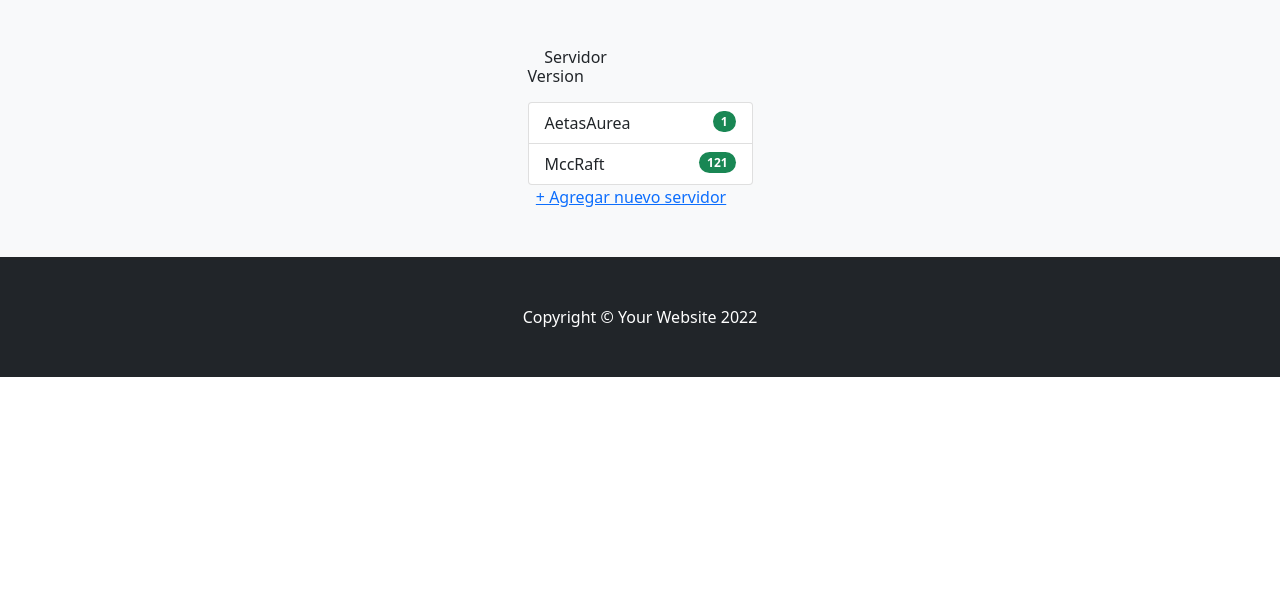
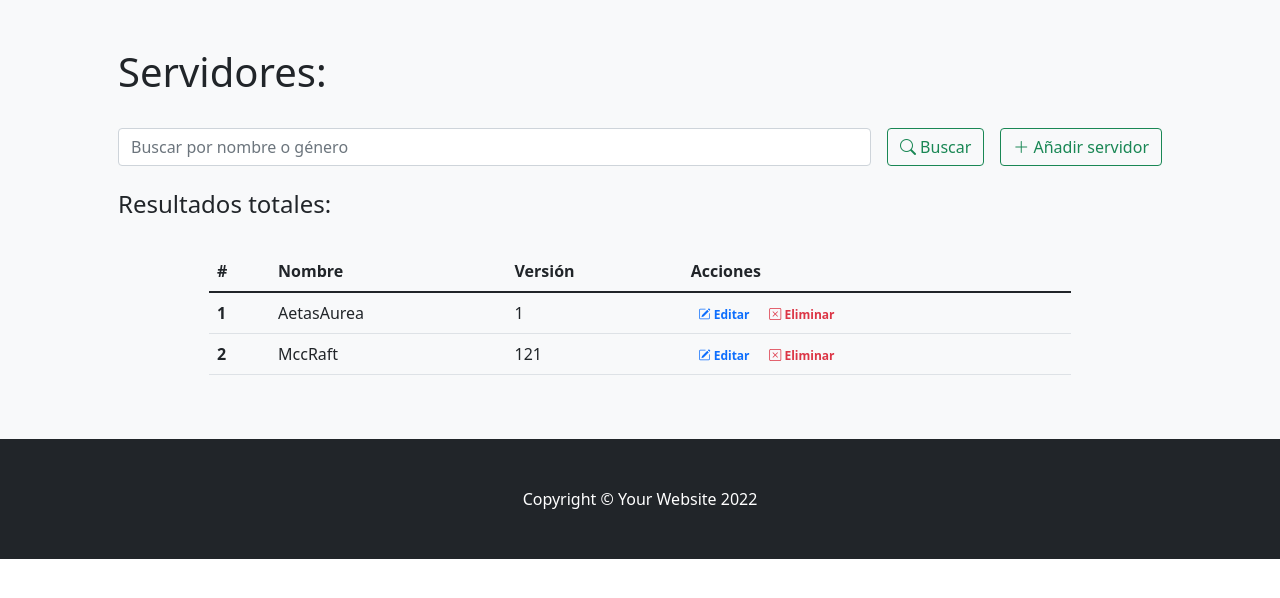
Before and after one commit to juan-alejo/ProyectoFinal, a Django app: page /app/servidores/ in a window 1280 px wide. Shown: the part 56-654 px from the top of the page. Run offline with Django 4.2, Linux system fonts and the light colour scheme; data comes from the database, SQL or seed files in the repository; both versions use the stored data as it was after the commit; some libraries are stand-ins or nearby versions.

Commit message:
vista de servidores mejorada

```diff
--- a/ProyectoFinalApp/templates/ProyectoFinalApp/juegos.html
+++ b/ProyectoFinalApp/templates/ProyectoFinalApp/juegos.html
@@ -68,7 +68,7 @@ Juegos - Proyecto Final
                                 <td>{{juego.genero}}</td>
                                 <td>
                                     <a href="{% url 'editarJuego' juego.id %}" class="text-primary badge badge-primary text-decoration-none"> <i class="bi bi-pencil-square"></i> Editar</a>
-                                    <a href="{% url 'eliminarJuego' juego.id %}" class="text-danger badge badge-danger text-decoration-none"> <i class="bi bi-x-square"></i> Eliminar</a>
+                                    <a href="{% url 'juegoDelete' juego.id %}" class="text-danger badge badge-danger text-decoration-none"> <i class="bi bi-x-square"></i> Eliminar</a>
                                 </td>
                             </tr>
                         {% endfor %}
--- a/ProyectoFinalApp/templates/ProyectoFinalApp/servidores.html
+++ b/ProyectoFinalApp/templates/ProyectoFinalApp/servidores.html
@@ -8,22 +8,53 @@ Servidores - Proyecto Final
 {% block contenidoPagina %}
 <section class="bg-light py-5">
     <div class="container px-5">
+        <h1>Servidores:</h1>
+        <br>
         <div class="row gx-5 justify-content-center">
-            <div class="col-lg-3">
-                <h6>&nbsp &nbsp
-                Servidor
-                &nbsp &nbsp &nbsp &nbsp &nbsp &nbsp &nbsp &nbsp &nbsp &nbsp &nbsp &nbsp &nbsp &nbsp
-                Version</h6>
-                <p></p>
-                <ul class="list-group">
-                    {% for servidor in servidores %}
-                        <li class="list-group-item d-flex justify-content-between align-items-start">
-                            {{servidor.nombre}}
-                            <span class="badge bg-success rounded-pill">{{servidor.version}}</span>
-                        </li>
-                    {% endfor %}
-                </ul>
-                &nbsp&nbsp<a href="{% url 'crearServidor' %}">+ Agregar nuevo servidor</a>
+            <div class="col-lg-12">
+                <form class="d-flex my-2 my-lg-0" action="" method="post">
+                    {% csrf_token %}
+                    <input class="flex-grow-0 form-control mr-sm-2" type="search" name="search" placeholder="Buscar por nombre o género" aria-label="Search">
+                    <button class="btn btn-outline-success text-nowrap ms-3 my-2 my-sm-0" type="submit"> <i class="bi bi-search"></i> Buscar</button>
+                    <a class="btn btn-outline-success text-nowrap ms-3 my-2 my-sm-0" href="{% url 'crearServidor' %}"> <i class="bi bi-plus-lg"></i> Añadir servidor</a>
+                </form>
+            </div>
+        </div>
+        <br>
+        <h4>Resultados
+            {% if search %}
+                para "{{busqueda}}":
+            {% else %}
+                totales:
+            {% endif %}
+        </h4>
+        <br>
+        <div class="row gx-5 justify-content-center">
+            <div class="col-lg-10 table-responsive">
+                <table class="table table-theme">
+                    <thead>
+                        <tr>
+                            <th scope="col">#</th>
+                            <th scope="col">Nombre</th>
+                            <th scope="col">Versión</th>
+                            <th scope="col">Acciones</th>
+                        </tr>
+                    </thead>
+                    <tbody>
+
+                        {% for servidor in servidores %}
+                            <tr>
+                                <th scope="row">{{forloop.counter}}</th>
+                                <td>{{servidor.nombre}}</td>
+                                <td>{{servidor.version}}</td>
+                                <td>
+                                    <a href="{% url 'editarServidor' servidor.id %}" class="text-primary badge badge-primary text-decoration-none"> <i class="bi bi-pencil-square"></i> Editar</a>
+                                    <a href="{% url 'servidorDelete' servidor.id %}" class="text-danger badge badge-danger text-decoration-none"> <i class="bi bi-x-square"></i> Eliminar</a>
+                                </td>
+                            </tr>
+                        {% endfor %}
+                    </tbody>
+                </table>
             </div>
         </div>
     </div>
--- a/ProyectoFinalApp/urls.py
+++ b/ProyectoFinalApp/urls.py
@@ -8,10 +8,10 @@ urlpatterns = [
     path('login/', login_request, name="login"),
     path('register/', register_request, name="register"),
     path('logout/', logout_request, name="logout"),
-    path('servidores/', servidores, name= "servidores"),
     path('crearservidor/', crearServidor, name= "crearServidor"),
     path('jugadores/', jugadores, name= "jugadores"),
     path('crearjugador/', crearJugador, name= "crearJugador"),
+
     path('crearjuego/', crearJuego, name= "crearjuego"),
     path('eliminarjuego/<juego_id>', eliminarJuego, name = "eliminarJuego"),
     path('editarJuego/<juego_id>', editarJuego, name = "editarJuego"),
@@ -22,4 +22,17 @@ urlpatterns = [
     path('juegos/nuevo', JuegoCreate.as_view(), name = "juegoCreate"), ###3
     path('juegos/editar/<pk>', JuegoUpdate.as_view(), name = "juegoUpdate"),       ###
     path('juegos/eliminar/<pk>', JuegoDelete.as_view(), name = "juegoDelete"),       ###
+
+
+    # path('crearservidor/', crearServidor, name= "crearservidor"),
+    # path('eliminarServidor/<servidor_id>', eliminarJuego, name = "eliminarServidor"),
+
+    path('editarServidor/<servidor_id>', editarServidor, name = "editarServidor"),
+
+    path('servidores/', servidores, name= "servidores"),
+    path('servidores/list', ServidorList.as_view(), name= "servidoresList"),
+    path('servidores/detail/<pk>', ServidorDetail.as_view(), name = "servidorDetail"),
+    path('servidores/nuevo', ServidorCreate.as_view(), name = "servidorCreate"),
+    path('servidores/editar/<pk>', ServidorUpdate.as_view(), name = "servidorUpdate"),
+    path('servidores/eliminar/<pk>', ServidorDelete.as_view(), name = "servidorDelete"),
 ]
--- a/ProyectoFinalApp/views.py
+++ b/ProyectoFinalApp/views.py
@@ -219,6 +219,30 @@ def editarJuego(request, juego_id):
 
     return render(request,"ProyectoFinalApp/formularioJuego.html",{"form":formulario})
 
+def editarServidor(request, servidor_id):
+
+
+    servidor = Servidor.objects.get(id=servidor_id)
+
+    if request.method == "POST":
+
+        formulario = NuevoServidor(request.POST)
+
+        if formulario.is_valid():
+
+            infoServidor = formulario.cleaned_data
+
+            servidor.nombre = infoServidor["nombre"]
+            servidor.version = infoServidor["version"]
+            servidor.save()
+
+            return redirect("servidores")
+
+
+    formulario = NuevoServidor(initial={"nombre":servidor.nombre, "version":servidor.version})
+
+    return render(request,"ProyectoFinalApp/formularioServidor.html",{"form":formulario})
+
 class JuegoList(LoginRequiredMixin,ListView):
 
     model = Juego
@@ -241,6 +265,33 @@ class JuegoUpdate(UpdateView):
     success_url = "/app/list"   #Atención a la primer barra
     fields = ["nombre", "genero"]
 
-class JuegoDelete(UpdateView):
+class JuegoDelete(DeleteView):
     model = Juego
-    success_url = "/app/list"   #Atención a la primer barra
+    success_url = "/app/juegos"   #Atención a la primer barra
+
+
+class ServidorList(ListView):
+
+    model = Servidor
+    template_name = "ProyectoFinalApp/servidoresList.html"
+
+class ServidorDetail(DetailView):
+
+    model = Servidor
+    template_name = "ProyectoFinalApp/servidorDetail.html"
+
+class ServidorCreate(CreateView):
+
+    model = Servidor
+    success_url = "/app/servidores"
+    fields = ["nombre", "version"]
+
+
+class ServidorUpdate(UpdateView):
+    model = Servidor
+    success_url = "/app/servidores"
+    fields = ["nombre", "version"]
+
+class ServidorDelete(DeleteView):
+    model = Servidor
+    success_url = "/app/servidores"
```
Also changed, not shown: ProyectoFinalApp/templates/ProyectoFinalApp/servidorDetail.html (added, +16 -0 lines), ProyectoFinalApp/templates/ProyectoFinalApp/servidor_Confirm_Delete.html (added, +17 -0 lines), ProyectoFinalApp/templates/ProyectoFinalApp/servidor_Form.html (added, +15 -0 lines), ProyectoFinalApp/templates/ProyectoFinalApp/juego_Confirm_Delete.html (renamed from ProyectoFinalApp/templates/ProyectoFinalApp/juegoConfirmDelete.html), ProyectoFinalApp/templates/ProyectoFinalApp/servidorUpdate.html (added), db.sqlite3.
